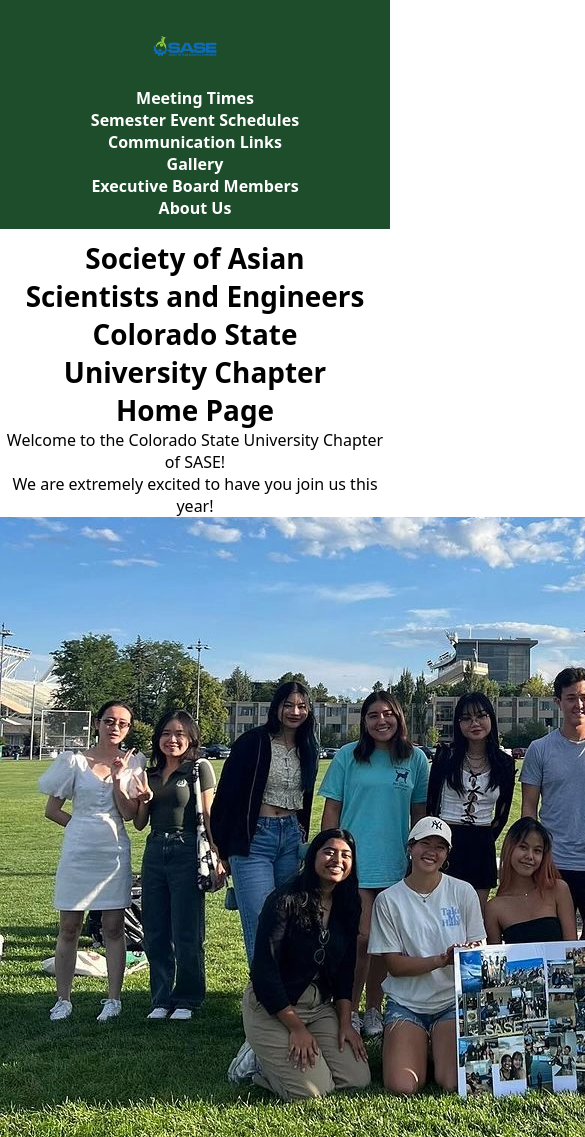
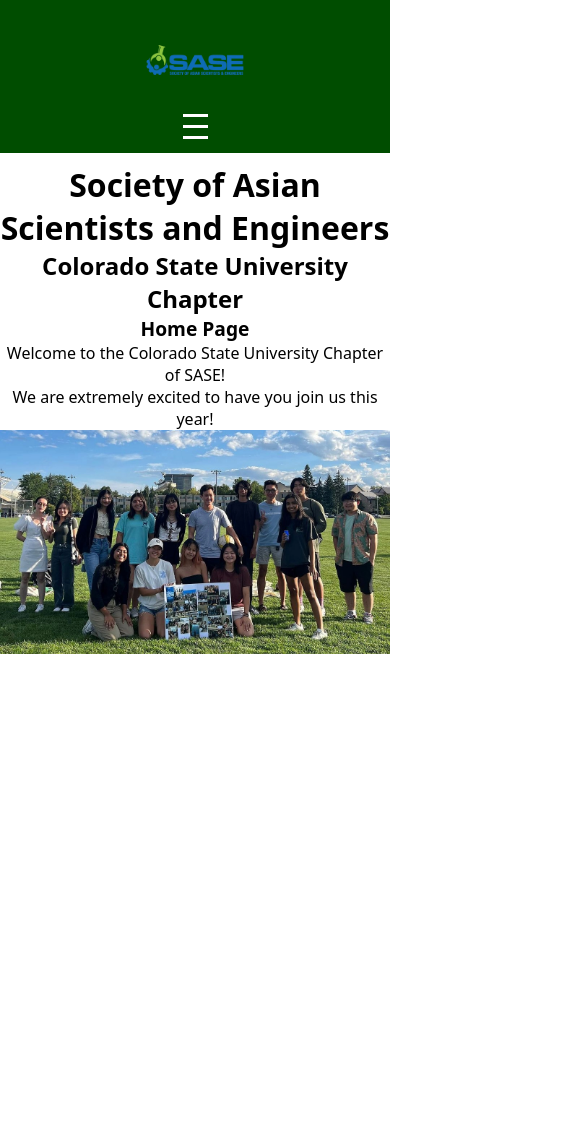
Before and after one commit to kylephamn/SASE-Website, a plain HTML site: page index.html in a window 390 px wide. Shown: the top 1137 px of the page, 585 px wide, since content can reach past the window. After the commit the page ends 844 px from the top, so only its background shows below. Drawn offline with Linux system fonts and the light colour scheme.

Commit message:
Patched hamburger bug :D

```diff
--- a/excecutive-board-members.css
+++ b/excecutive-board-members.css
@@ -9,7 +9,7 @@
 /* Navigation bar styling */
 .navbar {
     background-color: rgb(30, 77, 43); /* Dark green background for the navbar */
-    padding: 10px 5%;
+    padding: 10px 20px;
     display: flex;
     align-items: center;
     justify-content: space-between;
@@ -31,7 +31,7 @@
 }
 
 .navbar li {
-    margin: 0 5px; /* Space between each nav item */
+    margin: 0 8px; /* Space between each nav item */
 }
 
 .navbar a {
@@ -41,7 +41,6 @@
     padding: 10px 15px;
     border-radius: 5px;
     transition: background-color 0.3s ease;
-    text-align: center;
 }
 
 .navbar a:hover {
@@ -56,12 +55,29 @@
     text-align: center; /* Ensures text is centered within the header-text div */
     margin-top: 10px; /* Adjust this value to control the gap */
     padding: 0 5%; /* Padding for responsive spacing */
-    flex-wrap: wrap; /* Allows wrapping of header items */
 }
 
+/* Header styling */
 .header-text h1, .header-text h2, .header-text h3, .header-text h4 {
+    font-family: system-ui, -apple-system, BlinkMacSystemFont, 'Segoe UI', Roboto, Oxygen, Ubuntu, Cantarell, 'Open Sans', 'Helvetica Neue', sans-serif;
     margin: 0;
-    font-size: calc(1.5rem + 1vw); /* Responsive font size */
+}
+
+/* Scaling headers */
+.header-text h1 {
+    font-size: 2em; /* Adjust size as needed */
+}
+
+.header-text h2 {
+    font-size: 1.5em; /* Adjust size as needed */
+}
+
+.header-text h3 {
+    font-size: 1.2em; /* Adjust size as needed */
+}
+
+.header-text h4 {
+    font-size: 1.0em; /* Adjust size as needed */
 }
 
 /* Paragroup styling */
@@ -121,7 +137,7 @@
 
 /* Hide the hamburger menu by default */
 .hamburger {
-    display: none;
+    display: flex;
     flex-direction: column;
     cursor: pointer;
 }
@@ -137,17 +153,43 @@
 /* Responsive Media Queries */
 @media (max-width: 768px) {
     .navbar {
-        flex-direction: column; /* Stack navbar items vertically on small screens */
+        flex-direction: column;
+        align-items: center;
+    }
+
+    .navbar .logo {
+        margin: 0; /* Remove margin for mobile */
+        max-width: 120px; /* Adjust size for mobile */
     }
 
     .navbar ul {
-        flex-direction: column; /* Stack navbar links vertically */
-        align-items: center;
+        display: none; /* Hide menu items by default on mobile */
+        flex-direction: column;
+        width: 100%;
+        text-align: center;
+        padding: 0;
     }
 
-    .header-container {
-        flex-direction: column; /* Stack header content vertically */
-        padding: 0 20px; /* Add padding for smaller screens */
+    .navbar ul.show {
+        display: flex; /* Show menu items when toggled */
+    }
+
+    .hamburger {
+        display: flex;
+        flex-direction: column;
+        cursor: pointer;
+    }
+
+    .hamburger span {
+        background-color: white;
+        height: 3px;
+        width: 25px;
+        margin: 4px 0;
+    }
+
+    .navbar .logo {
+        display: block;
+        margin: auto; /* Center logo */
     }
 
     .bio-card {
--- a/index.html
+++ b/index.html
@@ -45,7 +45,7 @@
           Welcome to the Colorado State University Chapter of SASE!<br>
           We are extremely excited to have you join us this year!<!-- line break-->
           <br>
-          <img src="pictures/SASE 1.jpg" alt="SASE First Meeting Photo" class="small-image">
+          <img src="pictures/SASE 1.jpg" alt="SASE First Meeting Photo" class="small-image-index">
         </p1>
 
       </div>
--- a/index.js
+++ b/index.js
@@ -1,7 +1,9 @@
-// Toggle the visibility of the nav links on hamburger menu click
-const hamburger = document.querySelector('.hamburger');
-const navLinks = document.querySelector('.nav-links');
+// index.js
+document.addEventListener('DOMContentLoaded', () => {
+    const hamburger = document.querySelector('.hamburger');
+    const navLinks = document.querySelector('.nav-links');
 
-hamburger.addEventListener('click', () => {
-    navLinks.classList.toggle('active');
+    hamburger.addEventListener('click', () => {
+        navLinks.classList.toggle('show');
+    });
 });
--- a/meeting-times.css
+++ b/meeting-times.css
@@ -8,12 +8,12 @@
 
 /* Navigation bar styling */
 .navbar {
-    background-color: #004d00; /* Dark green background for the navbar */
-    padding: 10px 5%;
+    background-color: rgb(30, 77, 43); /* Dark green background for the navbar */
+    padding: 10px 20px;
     display: flex;
     align-items: center;
     justify-content: space-between;
-    flex-wrap: wrap; /* Wrap items on smaller screens */
+    flex-wrap: wrap;
 }
 
 .navbar .logo {
@@ -41,7 +41,6 @@
     padding: 10px 15px;
     border-radius: 5px;
     transition: background-color 0.3s ease;
-    text-align: center;
 }
 
 .navbar a:hover {
@@ -56,12 +55,33 @@
     text-align: center; /* Ensures text is centered within the header-text div */
     margin-top: 10px; /* Adjust this value to control the gap */
     padding: 0 5%; /* Padding for responsive spacing */
-    flex-wrap: wrap; /* Allows wrapping of header items */
 }
 
 .header-text h1, .header-text h2, .header-text h3 {
+    font-family: system-ui, -apple-system, BlinkMacSystemFont, 'Segoe UI', Roboto, Oxygen, Ubuntu, Cantarell, 'Open Sans', 'Helvetica Neue', sans-serif;
     margin: 0;
-    font-size: calc(1.5rem + 1vw); /* Responsive font size */
+}
+
+/* Scaling headers */
+.header-text h1 {
+    font-size: 2em; /* Adjust size as needed */
+}
+
+.header-text h2 {
+    font-size: 1.5em; /* Adjust size as needed */
+}
+
+.header-text h3 {
+    font-size: 1.2em; /* Adjust size as needed */
+}
+
+.header-text h4 {
+    font-size: 1.0em; /* Adjust size as needed */
+}
+
+/* Paragroup styling */
+.paragroup-text p1 {
+    font-family: system-ui, -apple-system, BlinkMacSystemFont, 'Segoe UI', Roboto, Oxygen, Ubuntu, Cantarell, 'Open Sans', 'Helvetica Neue', sans-serif;
 }
 
 /* Calendar section styling */
@@ -105,20 +125,66 @@
     color: #333;
 }
 
+/* Hide the hamburger menu by default */
+.hamburger {
+    display: flex;
+    flex-direction: column;
+    cursor: pointer;
+}
+
+.hamburger span {
+    height: 3px;
+    width: 25px;
+    background-color: white;
+    margin-bottom: 4px;
+    border-radius: 5px;
+}
+
 /* Responsive Media Queries */
 @media (max-width: 768px) {
     .navbar {
-        flex-direction: column; /* Stack navbar items vertically on small screens */
+        flex-direction: column;
+        align-items: center;
+    }
+
+    .navbar .logo {
+        margin: 0; /* Remove margin for mobile */
+        max-width: 120px; /* Adjust size for mobile */
     }
 
     .navbar ul {
-        flex-direction: column; /* Stack navbar links vertically */
-        align-items: center;
+        display: none; /* Hide menu items by default on mobile */
+        flex-direction: column;
+        width: 100%;
+        text-align: center;
+        padding: 0;
+    }
+
+    .navbar ul.show {
+        display: flex; /* Show menu items when toggled */
+    }
+
+    .hamburger {
+        display: flex;
+        flex-direction: column;
+        cursor: pointer;
+    }
+
+    .hamburger span {
+        background-color: white;
+        height: 3px;
+        width: 25px;
+        margin: 4px 0;
+    }
+
+    .navbar .logo {
+        display: block;
+        margin: auto; /* Center logo */
     }
 
     .header-container {
-        flex-direction: column; /* Stack header content vertically */
-        padding: 0 20px; /* Add padding for smaller screens */
+        flex-direction: column;  /* Stack header content vertically */
+        padding: 0 20px;  /* Add padding for smaller screens */
     }
 
     .month {
--- a/style.css
+++ b/style.css
@@ -8,18 +8,17 @@
 
 /* Navigation bar styling */
 .navbar {
-    background-color: rgb(30, 77, 43); /* Dark green background for the navbar */
-    padding: 10px 5%;
+    background-color: #004d00; /* Dark green background for the navbar */
+    padding: 10px 20px;
     display: flex;
     align-items: center;
     justify-content: space-between;
-    flex-wrap: wrap; /* Wrap navbar items on smaller screens */
 }
 
 .navbar .logo {
-    max-width: 20vw; /* Make the logo size responsive */
+    max-width: 150px; /* Adjust the size of the logo */
     margin-right: 20px; /* Space between the logo and the nav items */
-    height: auto; /* Maintain aspect ratio */
+    height: auto;
 }
 
 .navbar ul {
@@ -27,11 +26,10 @@
     justify-content: center; /* Centers the navbar items */
     align-items: center;
     flex-grow: 1; /* Allows the nav items to take up remaining space */
-    flex-wrap: wrap; /* Allow wrapping for smaller screens */
 }
 
 .navbar li {
-    margin: 0 5px; /* Space between each nav item */
+    margin: 0 8px; /* Space between each nav item */
 }
 
 .navbar a {
@@ -41,7 +39,6 @@
     padding: 10px 15px;
     border-radius: 5px;
     transition: background-color 0.3s ease;
-    text-align: center;
 }
 
 .navbar a:hover {
@@ -55,55 +52,84 @@
     justify-content: center; /* Centers the items horizontally */
     text-align: center; /* Ensures text is centered within the header-text div */
     margin-top: 10px; /* Adjust this value to control the gap */
-    padding: 0 5%; /* Padding for responsive spacing */
-    flex-wrap: wrap; /* Allows wrapping of header items */
 }
 
-.header-text h1, .header-text h2, .header-text h3, .header-text h4 {
+.header-text h1, .header-text h2, .header-text h3 {
+    font-family: system-ui, -apple-system, BlinkMacSystemFont, 'Segoe UI', Roboto, Oxygen, Ubuntu, Cantarell, 'Open Sans', 'Helvetica Neue', sans-serif;
     margin: 0;
-    font-size: calc(1.5rem + 1vw); /* Responsive font size */
 }
 
-/* Paragroup styling */
-.paragroup-text p1 {
-    font-family: system-ui, -apple-system, BlinkMacSystemFont, 'Segoe UI', Roboto, Oxygen, Ubuntu, Cantarell, 'Open Sans', 'Helvetica Neue', sans-serif;
+/* Scaling headers */
+.header-text h1 {
+    font-size: 2em; /* Adjust size as needed */
 }
+
+.header-text h2 {
+    font-size: 1.5em; /* Adjust size as needed */
+}
+
+.header-text h3 {
+    font-size: 1.2em; /* Adjust size as needed */
+}
+
+.header-text h4 {
+    font-size: 1.0em; /* Adjust size as needed */
+}
+
+.small-image-index {
+    max-width: 100%; /* Scale down to fit container width */
+    height: auto; /* Maintain aspect ratio */
+    display: block; /* Remove inline display space */
+    margin: 0 auto; /* Center the image */
+}
+
 /* Hide the hamburger menu by default */
 .hamburger {
-    display: none;
+    display: flex;
     flex-direction: column;
     cursor: pointer;
 }
 
-.hamburger span {
-    height: 3px;
-    width: 25px;
-    background-color: white;
-    margin-bottom: 4px;
-    border-radius: 5px;
-}
 
-/* Responsive Media Queries */
+/* Media query for mobile */
 @media (max-width: 768px) {
     .navbar {
-        flex-direction: column; /* Stack navbar items vertically on small screens */
+        flex-direction: column;
+        align-items: center;
+    }
+
+    .navbar .logo {
+        margin: 0; /* Remove margin for mobile */
+        max-width: 120px; /* Adjust size for mobile */
     }
 
     .navbar ul {
-        flex-direction: column; /* Stack navbar links vertically */
-        align-items: center;
+        display: none; /* Hide menu items by default on mobile */
+        flex-direction: column;
+        width: 100%;
+        text-align: center;
+        padding: 0;
     }
 
-    .header-container {
-        flex-direction: column; /* Stack header content vertically */
-        padding: 0 20px; /* Add padding for smaller screens */
+    .navbar ul.show {
+        display: flex; /* Show menu items when toggled */
     }
 
-    .bio-card {
-        width: calc(100% - 40px); /* Full width minus gaps on small screens */
+    .hamburger {
+        display: flex;
+        flex-direction: column;
+        cursor: pointer;
     }
 
-    .bio-photo {
-        max-width: 100px; /* Reduce photo size for small screens */
+    .hamburger span {
+        background-color: white;
+        height: 3px;
+        width: 25px;
+        margin: 4px 0;
+    }
+
+    .navbar .logo {
+        display: block;
+        margin: auto; /* Center logo */
     }
 }
```
Also changed, not shown: Executive Board Members.html (+2 -2 lines), Meeting Times.html (+3 -2 lines).
